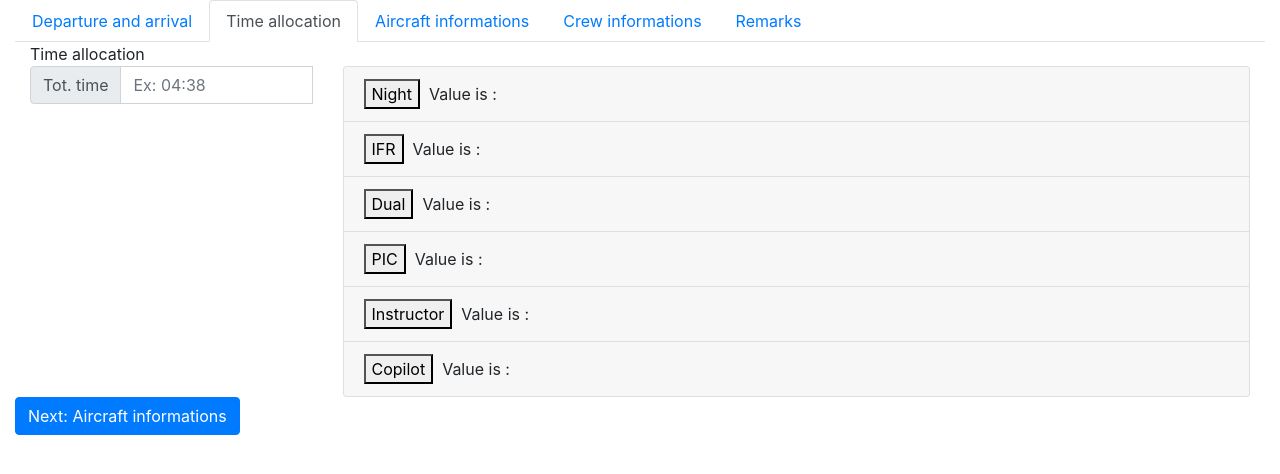
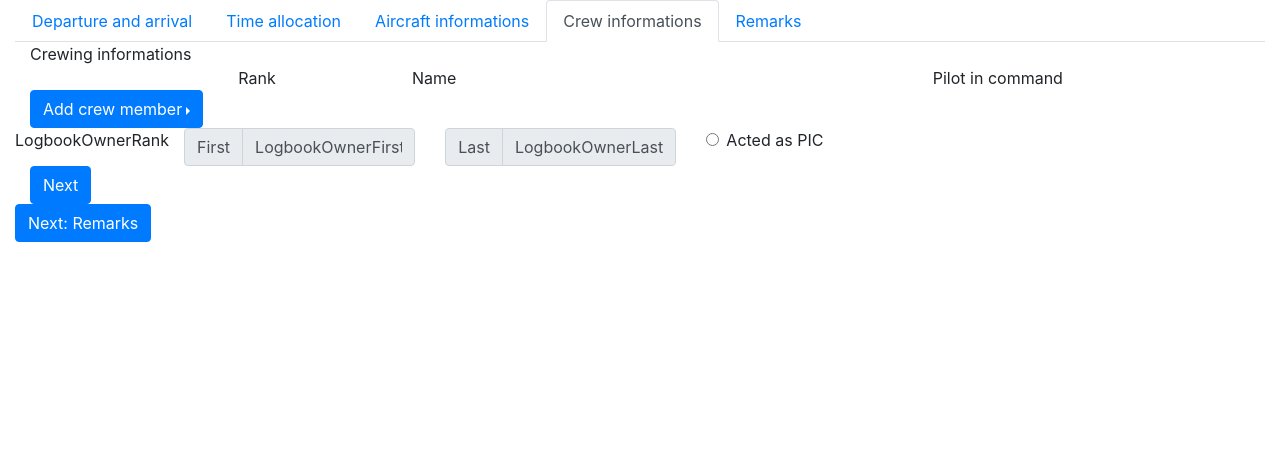
Before and after one commit to Logtyaviation/webapp, a React (Create React App) app: page /NewFlightEntry in a window 1280 px wide. Shown: the top 474 px of the page. Built offline with nearby package versions, Linux system fonts and the light colour scheme.

Commit message:
Equivalent total time in GenericForm is now taken from TotalBlockHours, added amount of hours with conditions in GenericCard

```diff
--- a/src/components/NewEntry/NewCrewEntry/NewCrewEntry.js
+++ b/src/components/NewEntry/NewCrewEntry/NewCrewEntry.js
@@ -2,6 +2,7 @@ import React, { Component } from 'react';
 import { Container } from 'react-bootstrap';
 import AddCrewButton from './SubComponents/AddCrewButton';
 import Header from './SubComponents/Header';
+import AddCrew from './SubComponents/AddCrew';
 
 class NewCrewEntry extends Component {
 
@@ -10,7 +11,7 @@ class NewCrewEntry extends Component {
             <Container fluid>
                 Crewing informations
                 <Header/>
-                <AddCrewButton
+                <AddCrew
                 handleChange={this.props.handleChange}
                 values={this.props.values}
                 errors={this.props.errors}
--- /dev/null
+++ b/src/components/NewEntry/NewCrewEntry/SubComponents/AddCrew.js
@@ -0,0 +1,131 @@
+import React from "react";
+import ReactDOM from "react-dom";
+import { Formik, Field, ErrorMessage, FieldArray } from "formik";
+import  * as yup from 'yup'
+import { Col, Button, Row, InputGroup, Form, DropdownButton, Dropdown } from "react-bootstrap";
+
+const schema = yup.array().of(yup.object({
+    CrewFirstName:yup.string().required('Please enter the first name'),
+    CrewLastName:yup.string().required('Please enter the last name'),
+    CrewIsPIC:yup.string(),
+    CustomRank:yup.string().required('Please enter the rank')
+}).required())
+
+const initialValues = {
+  CrewList:
+    [{
+        CrewFirstName: 'LogbookOwnerFirstName',
+        CrewLastName: 'LogbookOwnerLastName',
+        CrewRank: 'LogbookOwnerRank',
+        CrewActedAsPIC: '',
+        CustomRank:''
+    }]
+};
+
+const AddCrew = () => (
+  <div>
+    <Formik
+        validationSchema={schema}
+        initialValues={initialValues}
+        onSubmit={async values => {
+        await new Promise(r => setTimeout(r, 500));
+        alert(JSON.stringify(values, null, 2));
+        }}
+    >
+      {({
+        handleSubmit,
+        handleChange,
+        values,
+        errors,
+    }) => (
+        <Form noValidate onSubmit={handleSubmit}>
+          <FieldArray name='CrewList'>
+            {({ insert, remove, push }) => (
+              <div>
+                <DropdownButton
+                    drop='right'
+                    title='Add crew member'
+                    onSelect={(eventKey) => push({CustomRank:eventKey, CrewRank:eventKey, CrewFirstName:'', CrewLastName:'', CrewActedAsPIC:''})}
+                    >
+                    <Dropdown.Item eventKey='Captain'>Captain</Dropdown.Item>
+                    <Dropdown.Item eventKey='First Officer'>First Officer</Dropdown.Item>
+                    <Dropdown.Item eventKey='Custom'>Custom</Dropdown.Item>
+                </DropdownButton>
+                {values.CrewList.length > 0 &&
+                 values.CrewList.map((CrewMember, index) => (
+                    <Row key={index}>
+                        {CrewMember.CrewRank === 'Custom' ?
+                        <Col>
+                            <InputGroup>
+                                <InputGroup.Prepend>
+                                    <InputGroup.Text>Rank</InputGroup.Text>
+                                </InputGroup.Prepend>
+                                <Form.Control
+                                placeholder='Ex: Captain'
+                                name={`CrewList.${index}.CustomRank`}
+                                id={`CrewList.${index}.CustomRank`}
+                                onChange={handleChange}
+                                />
+                            </InputGroup>
+                        </Col>
+                        :CrewMember.CrewRank}
+                        <Col>
+                            <InputGroup>
+                                <InputGroup.Prepend>
+                                    <InputGroup.Text>First</InputGroup.Text>
+                                </InputGroup.Prepend>
+                                <Form.Control
+                                placeholder='Ex: Neil'
+                                disabled={index === 0}
+                                name={`CrewList.${index}.CrewFirstName`}
+                                id={`CrewList.${index}.CrewFirstName`}
+                                value={CrewMember.CrewFirstName}
+                                isValid={index === 0 ? null:CrewMember.CrewFirstName && !errors.CrewList[index].CrewFirstName}
+                                isInvalid={index === 0 ? null:errors.CrewList ? !!errors.CrewList[index].CrewFirstName:null}
+                                onChange={handleChange}
+                                />
+                            </InputGroup>
+                            <ErrorMessage
+                                name={`CrewList.${index}.CrewFirstName`}
+                                component='div'
+                                className='field-error'
+                            />
+                        </Col>
+                        <Col>
+                            <InputGroup>
+                                <InputGroup.Prepend>
+                                    <InputGroup.Text>Last</InputGroup.Text>
+                                </InputGroup.Prepend>
+                                <Form.Control
+                                placeholder='Ex: Armstrong'
+                                disabled={index === 0}
+                                name={`CrewList.${index}.CrewLastName`}
+                                id={`CrewList.${index}.CrewLastName`}
+                                value={CrewMember.CrewLastName}
+                                onChange={handleChange}
+                                />
+                            </InputGroup>
+                        </Col>
+                    <Col md={3}>
+                        <Form.Check
+                        type='radio'
+                        name={`CrewList.${index}.CrewActedAsPIC`}
+                        label='Acted as PIC'/>
+                    </Col>
+                    <Col>
+                        {index === 0 ?
+                        null : <Button onClick={() => remove(index)}>Delete</Button>}
+                    </Col>
+                </Row>
+                  ))}
+              </div>
+            )}
+          </FieldArray>
+          <Button type='submit'>Next</Button>
+        </Form>
+      )}
+    </Formik>
+  </div>
+);
+
+export default AddCrew
--- a/src/components/NewEntry/NewCrewEntry/SubComponents/AddCrewButton.js
+++ b/src/components/NewEntry/NewCrewEntry/SubComponents/AddCrewButton.js
@@ -99,4 +99,6 @@ class AddCrewButton extends Component {
     }
 }
 
+
+
 export default AddCrewButton;
--- a/src/components/NewEntry/NewCrewEntry/SubComponents/CrewLine.js
+++ b/src/components/NewEntry/NewCrewEntry/SubComponents/CrewLine.js
@@ -5,8 +5,11 @@ class NewCrewLine extends Component {
 
     render() {
         return (
+            <>
             <Row>
                 <Col md={9}>
+                    <Row>
+                        <Col>
                     <InputGroup>
                         <InputGroup.Prepend>
                             <InputGroup.Text>First</InputGroup.Text>
@@ -15,11 +18,15 @@ class NewCrewLine extends Component {
                         placeholder='Ex: Neil'
                         name='CrewFirstName'
                         id='CrewFirstName'
-                        //onChange={this.props.handleChange}
-                        //isValid={this.props.values.CrewFirstName && !this.props.errors.CrewFirstName}
-                        //isInvalid={this.props.errors.CrewFirstName}
+                        onChange={this.props.handleChange}
+                        isValid={this.props.values.CrewFirstName && !this.props.errors.CrewFirstName}
+                        isInvalid={!!this.props.errors.CrewFirstName}
                         />
                         <Form.Control.Feedback type='invalid'>{this.props.errors.CrewFirstName}</Form.Control.Feedback>
+                    </InputGroup>
+                        </Col>
+                        <Col>
+                    <InputGroup>
                         <InputGroup.Prepend>
                             <InputGroup.Text>Last</InputGroup.Text>
                         </InputGroup.Prepend>
@@ -27,12 +34,14 @@ class NewCrewLine extends Component {
                         placeholder='Ex: Armstrong'
                         name='CrewLastName'
                         id='CrewLasttName'
-                        //onChange={this.props.handleChange}
-                        //isValid={this.props.values.CrewLastName && !this.props.errors.CrewLastName}
-                        //isInvalid={this.props.errors.CrewFirstLastName}
+                        onChange={this.props.handleChange}
+                        isValid={this.props.values.CrewLastName && !this.props.errors.CrewLastName}
+                        isInvalid={!!this.props.errors.CrewLastName}
                         />
                         <Form.Control.Feedback type='invalid'>{this.props.errors.CrewLastName}</Form.Control.Feedback>
                     </InputGroup>
+                        </Col>
+                    </Row>
                 </Col>
                 <Col md={3}>
                     <Form.Check
@@ -41,6 +50,7 @@ class NewCrewLine extends Component {
                     label='Acted as PIC'/>
                 </Col>
             </Row>
+            </>
         );
     }
 }
--- a/src/components/NewEntry/NewEntryTabs/CrewInformationsTab.js
+++ b/src/components/NewEntry/NewEntryTabs/CrewInformationsTab.js
@@ -6,10 +6,11 @@ import NewCrewEntry from '../NewCrewEntry/NewCrewEntry';
 
 const CrewInformationsTab = (props) => {
 
-    const schema = yup.object({
-         //CrewFirstName:yup.string().required('First name'),
-    //CrewLastName:yup.string().required('Last name'),
-    })
+    const schema = yup.array().of(yup.object({
+        CrewFirstName:yup.string().required('Please enter the first name'),
+        CrewLastName:yup.string().required('Please enter the last name'),
+        CrewIsPIC:yup.string()
+    }))
 
     return(
         <Formik
@@ -20,8 +21,11 @@ const CrewInformationsTab = (props) => {
                 props.changeTab('Remarks')
             }}
             initialValues={{
-                //CrewFirstName:'',
-                //CrewLastName:'',
+                CrewList:[{
+                    CrewFirstName:'',
+                    CrewLastName:'',
+                    CrewIsPIC:'',
+                }]
             }}
         >
             {({
@@ -30,7 +34,7 @@ const CrewInformationsTab = (props) => {
                 values,
                 errors,
             }) => (
-                <Form noValidate onSubmit={handleSubmit}>
+                <Form>
                     <Row>
                         <Col>
                             <NewCrewEntry
@@ -39,7 +43,7 @@ const CrewInformationsTab = (props) => {
                             errors={errors}/>
                         </Col>
                     </Row>
-                    <Button type='submit'>Next: Remarks</Button>
+                    <Button>Next: Remarks</Button>
                 </Form>
             )}
         </Formik>
--- a/src/components/NewEntry/NewEntryTabs/TimeAllocationTab.js
+++ b/src/components/NewEntry/NewEntryTabs/TimeAllocationTab.js
@@ -11,7 +11,7 @@ const TimeAllocationTab = (props) => {
         TotalOrPartNightTime:yup.string(),
         NightTime:yup.string().when('TotalOrPartNightTime', {
             is:'PartNightTime',
-            then: yup.string().min(5).required('Please enter the part time')
+            then: yup.string().required('Please enter the part time')
         }),
         TotalOrPartIFRTime:yup.string(),
         IFRTime:yup.string().when('TotalOrPartIFRTime', {
@@ -62,6 +62,7 @@ const TimeAllocationTab = (props) => {
                 InstructorTime:'',
                 TotalOrPartCopilotTime:'',
                 CopilotTime:'',
+                PICUSTime:'',
             }}
         >
             {({
--- a/src/components/NewEntry/NewFlightEntry.js
+++ b/src/components/NewEntry/NewFlightEntry.js
@@ -7,7 +7,7 @@ import CrewInformationsTab from './NewEntryTabs/CrewInformationsTab';
 import RemarksTab from './NewEntryTabs/RemarksTab';
 
 const NewFlightEntry = () => {
-    const [key, setKey] = useState('TimeAllocation')
+    const [key, setKey] = useState('CrewInformations')
     return (
             <Container fluid>
                 <Tabs
--- a/src/components/NewEntry/NewTimeEntry/NewTimeEntry.js
+++ b/src/components/NewEntry/NewTimeEntry/NewTimeEntry.js
@@ -7,19 +7,6 @@ class NewTimeEntry extends Component {
     render() {
         const { handleChange, values, errors } = this.props
         const cardLabels = ['Night', 'IFR', 'Dual', 'PIC', 'Instructor', 'Copilot']
-        const updateOthers = (event) => {
-            const promises = cardLabels.map(async (label) => {
-                if(values[`TotalOrPart${label}Time`] === `Total${label}Time`) {
-                    return handleChange({
-                        target: {
-                            name: `${label}Time`,
-                            value: event.target.value
-                        }
-                    })
-                }
-            })
-            return Promise.all(promises)
-        }
 
         return (
             <Container fluid>
@@ -29,10 +16,7 @@ class NewTimeEntry extends Component {
                     <InputTimeForm
                     label={'Tot. time'}
                     example={'Ex: 04:38'}
-                    handleChange={async (e) => {
-                        await handleChange(e)
-                        updateOthers(e)
-                    }}
+                    handleChange={handleChange}
                     values={values}
                     errors={errors}/>
                 </Col>
--- a/src/components/NewEntry/NewTimeEntry/SubComponents/GenericCard.js
+++ b/src/components/NewEntry/NewTimeEntry/SubComponents/GenericCard.js
@@ -17,7 +17,7 @@ class GenericCard extends Component {
             <Card>
                 <Card.Header>
                     <Accordion.Toggle eventKey={this.props.thekey}>{this.props.label}</Accordion.Toggle>
-                    &nbsp; Value is : {this.props.values[this.props.label + 'Time']}
+                    &nbsp; {this.props.values[`TotalOrPart${this.props.label}Time`] === `Total${this.props.label}Time` ? this.props.values.TotalBlockTime:this.props.values[this.props.label + 'Time']} {this.props.values[`TotalOrPart${this.props.label}Time`] === '' ? null:' Hours'}
                 </Card.Header>
                 <Accordion.Collapse eventKey={this.props.thekey}>
                     <Card.Body>
--- a/src/components/NewEntry/NewTimeEntry/SubComponents/GenericForm.js
+++ b/src/components/NewEntry/NewTimeEntry/SubComponents/GenericForm.js
@@ -77,7 +77,12 @@ class GenericForm extends Component {
                         />
                         <Form.Control.Feedback type='invalid'>{errors[label+'Time']}</Form.Control.Feedback>
                     </Col>
-                    {label === 'PIC' ? <Form.Check type='checkbox' label='PICUS'/>:null}
+                    {label === 'PIC' ? <Form.Check
+                        type='checkbox'
+                        label='PICUS'
+                        name='PICUSTime'
+                        id='PICUSTime'
+                        onChange={handleChange}/>:null}
                     {label === 'Night' ? <Button size='sm' onClick={this.handleShow}>Calculate</Button>:null}
                 </Row>
                 <NightTimeModal setShow={this.state.setShow} handleClose={this.handleClose} timeOfTheDay={'day'}/>
```
